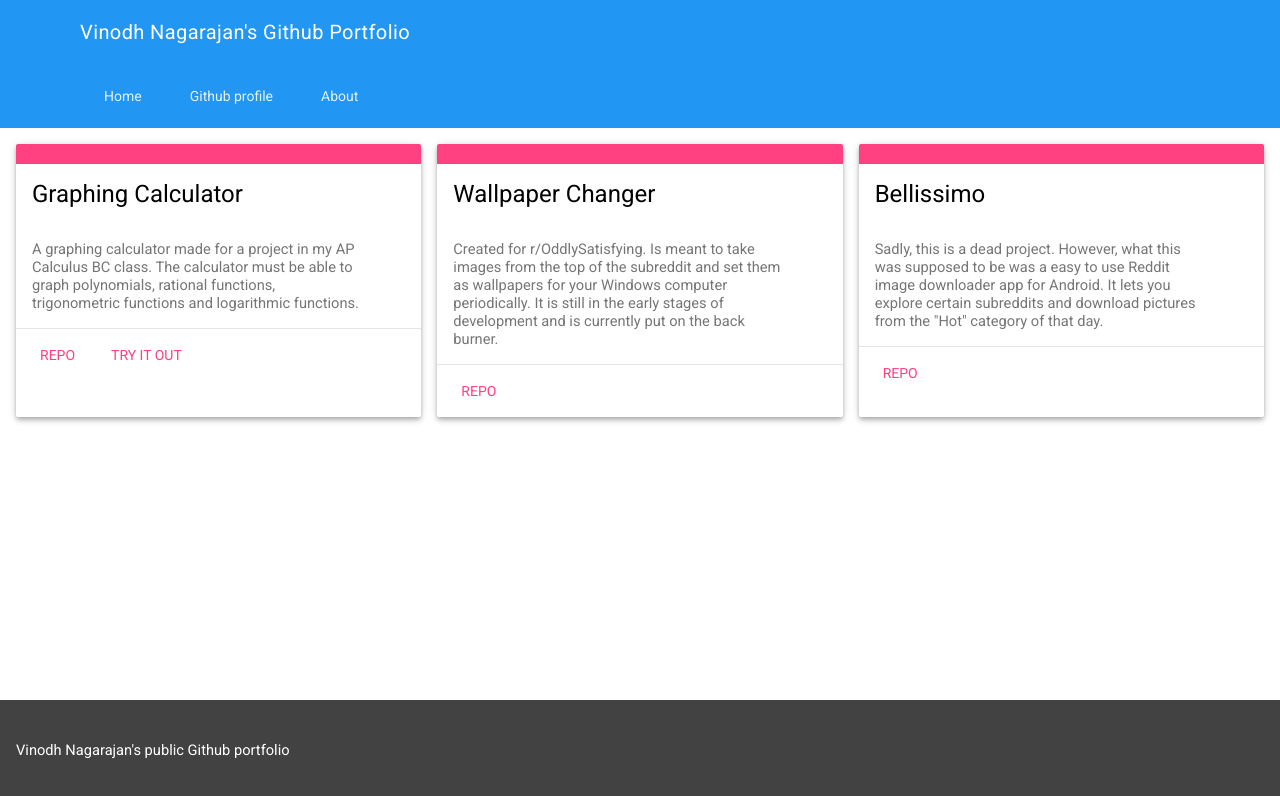
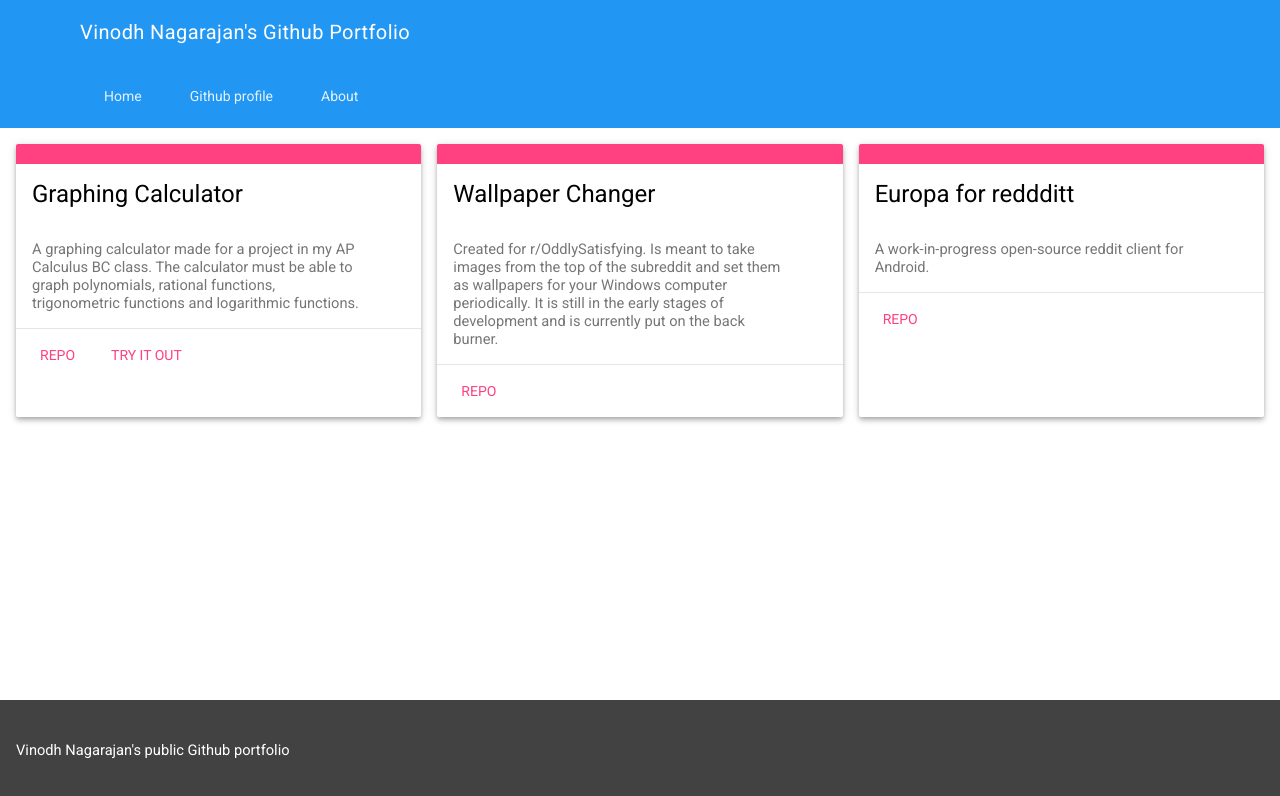
Before and after one commit to vinodhn/vinodhn.github.io, a plain HTML site: page index.html in a window 1280 px wide. Drawn offline with nearby package versions, Linux system fonts and the light colour scheme; files that its build step writes are made by us from their sources.

Commit message:
Updated index.html

```diff
--- a/index.html
+++ b/index.html
@@ -77,10 +77,10 @@
                         <img class="article-image" src=" images/example-work02.jpg" border="0" alt="">
                     </div>
                     <div class="mdl-card__title">
-                        <h2 class="mdl-card__title-text">Bellissimo</h2>
+                        <h2 class="mdl-card__title-text">Europa for reddditt</h2>
                     </div>
                     <div class="mdl-card__supporting-text">
-                        Sadly, this is a dead project. However, what this was supposed to be was a easy to use Reddit image downloader app for Android. It lets you explore certain subreddits and download pictures from the "Hot" category of that day.
+                        A work-in-progress open-source reddit client for Android.
                     </div>
                     <div class="mdl-card__actions mdl-card--border">
                         <a class="mdl-button mdl-button--colored mdl-js-button mdl-js-ripple-effect mdl-button--accent" href="https://github.com/vinodhn/bellissimo-android/" target="_blank">Repo</a>
```
